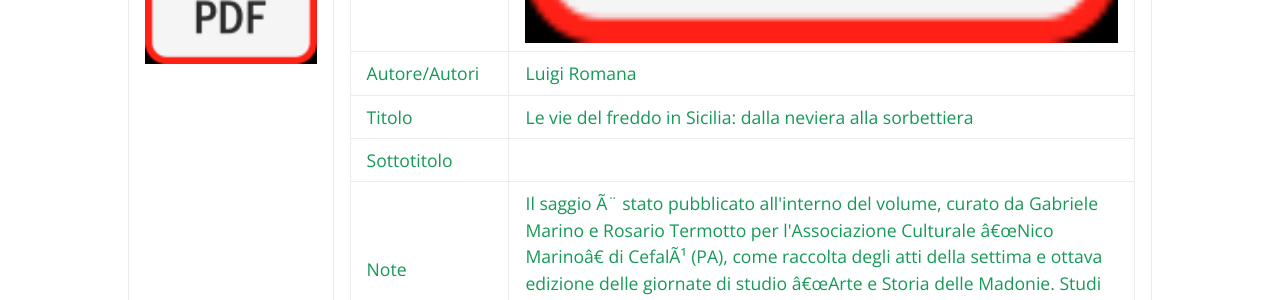
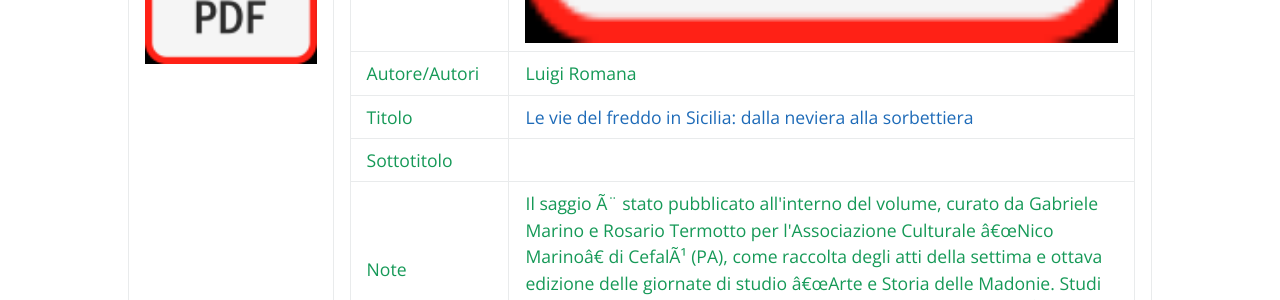
Before and after one commit to NeviereDiSicilia/nevieredisicilia.github.io, a Jekyll site: the page built from testi.html, in a window 1280 px wide. Shown: the part 1179-1479 px from the top of the page. Built offline with Jekyll 4.4.1, drawn with Linux system fonts in a browser that asks for light colours.

Commit message:
Update testi.html

```diff
--- a/_includes/testi.html
+++ b/_includes/testi.html
@@ -22,7 +22,7 @@
        </tr>
        <tr>
 	<td>Titolo</td>
-	<td>{{member.titolo}}</td>
+	<td><a href={{member.url_testo}} target="_blank">{{member.titolo}}</a></td>
        </tr>
        <tr>
 	<td>Sottotitolo</td>
```
